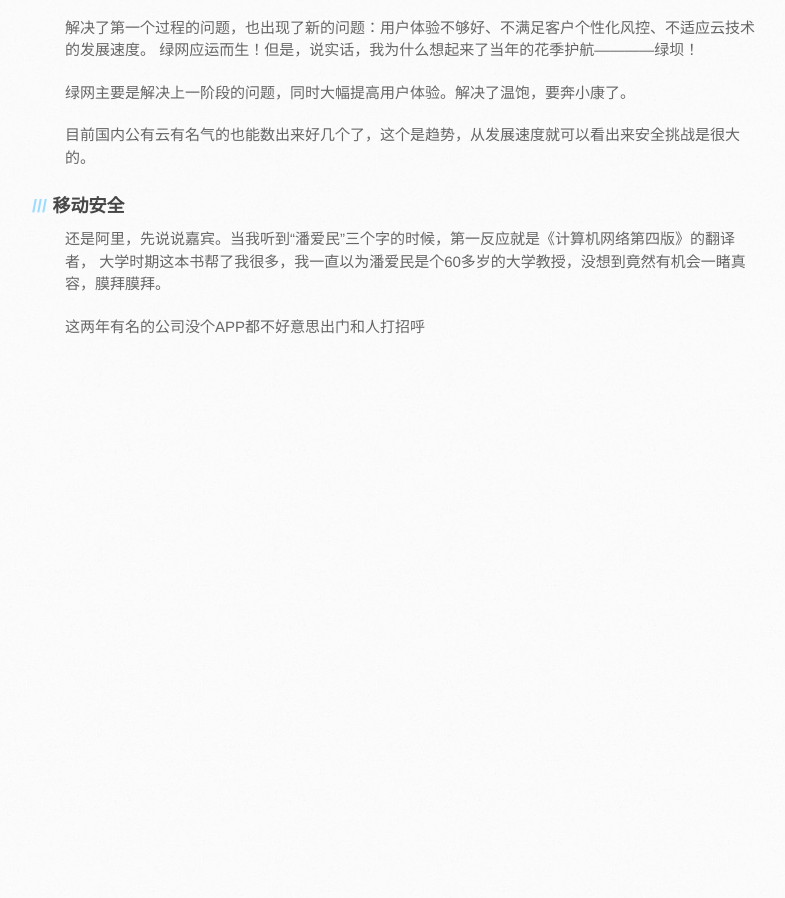
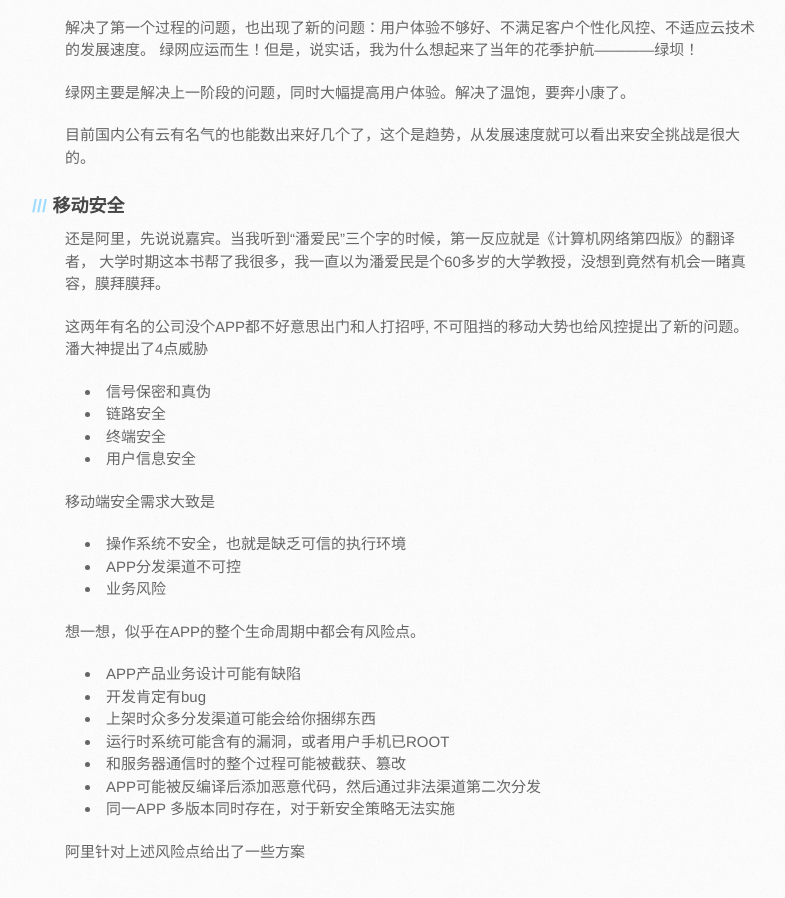
Before and after one commit to WalterInSH/walterinsh.github.io, a Jekyll site: the page built from _posts/2015-07-13-2015-alibaba-security-summit-review.md, in a window 1280 px wide and 900 px high, scrolled down 1452 px. Shown: the whole window, without its empty margins (105-890 px from the left). Built offline with Jekyll 4.4.1, drawn with Linux system fonts in a browser that asks for light colours; some web fonts are replaced; Markdown is read by kramdown in place of the engine named in the settings; comment, search, counter and statistics services are not loaded; before the commit the page ends 1833 px from its top, so only the background shows below that.

Commit message:
add app  security

```diff
--- a/_posts/2015-07-13-2015-alibaba-security-summit-review.md
+++ b/_posts/2015-07-13-2015-alibaba-security-summit-review.md
@@ -49,4 +49,27 @@
 还是阿里，先说说嘉宾。当我听到“潘爱民”三个字的时候，第一反应就是《计算机网络第四版》的翻译者，
 大学时期这本书帮了我很多，我一直以为潘爱民是个60多岁的大学教授，没想到竟然有机会一睹真容，膜拜膜拜。
 
-这两年有名的公司没个APP都不好意思出门和人打招呼
+这两年有名的公司没个APP都不好意思出门和人打招呼, 不可阻挡的移动大势也给风控提出了新的问题。潘大神提出了4点威胁
+
+* 信号保密和真伪
+* 链路安全
+* 终端安全
+* 用户信息安全
+
+移动端安全需求大致是
+
+* 操作系统不安全，也就是缺乏可信的执行环境
+* APP分发渠道不可控
+* 业务风险
+
+想一想，似乎在APP的整个生命周期中都会有风险点。
+
+* APP产品业务设计可能有缺陷
+* 开发肯定有bug
+* 上架时众多分发渠道可能会给你捆绑东西
+* 运行时系统可能含有的漏洞，或者用户手机已ROOT
+* 和服务器通信时的整个过程可能被截获、篡改
+* APP可能被反编译后添加恶意代码，然后通过非法渠道第二次分发
+* 同一APP 多版本同时存在，对于新安全策略无法实施
+
+阿里针对上述风险点给出了一些方案
```
